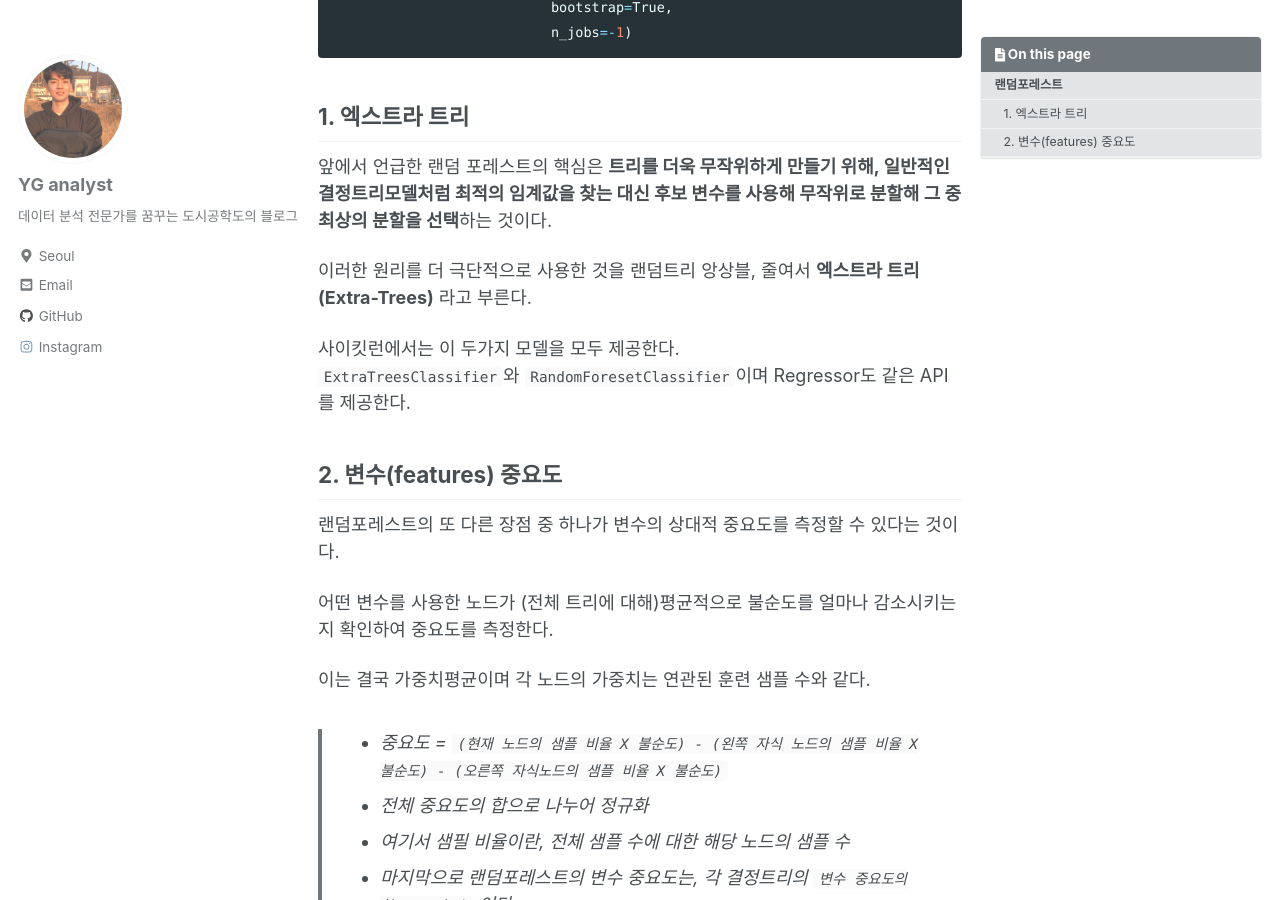
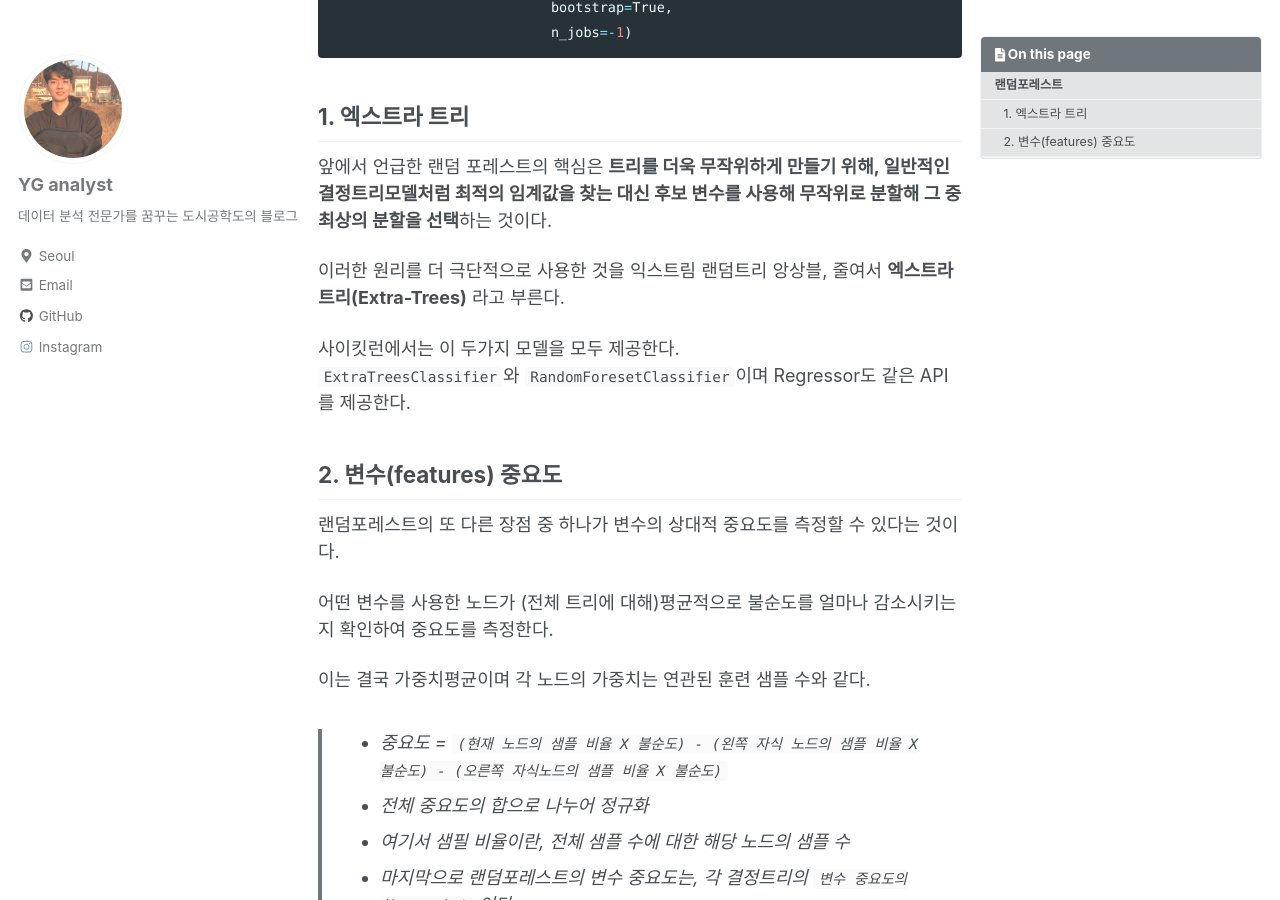
Before and after one commit to yganalyst/yganalyst.github.io, a Jekyll site: the page built from _posts/2019-08-26-ML_chap6-3.md, in a window 1280 px wide and 900 px high, scrolled down 1555 px. Built offline with Jekyll 4.4.1, drawn with Linux system fonts in a browser that asks for light colours; cached includes are drawn as plain includes; nearby versions of some CDN libraries; comment, search, counter and statistics services are not loaded.

Commit message:
ML chap6-3 modify

```diff
--- a/_posts/2019-08-26-ML_chap6-3.md
+++ b/_posts/2019-08-26-ML_chap6-3.md
@@ -88,7 +88,7 @@ bag_clf = BaggingClassifier(DecisionTreeClassifier(splitter='random',
 앞에서 언급한 랜덤 포레스트의 핵심은 **트리를 더욱 무작위하게 만들기 위해, 일반적인 결정트리모델처럼 최적의 임계값을 찾는 대신 후보 변수를 사용해 무작위로 분할해 그 중 최상의 분할을 선택**하는 것이다.
 
 
-이러한 원리를 더 극단적으로 사용한 것을 랜덤트리 앙상블, 줄여서 **엑스트라 트리(Extra-Trees)** 라고 부른다.
+이러한 원리를 더 극단적으로 사용한 것을 익스트림 랜덤트리 앙상블, 줄여서 **엑스트라 트리(Extra-Trees)** 라고 부른다.
 
 
 사이킷런에서는 이 두가지 모델을 모두 제공한다.
```
